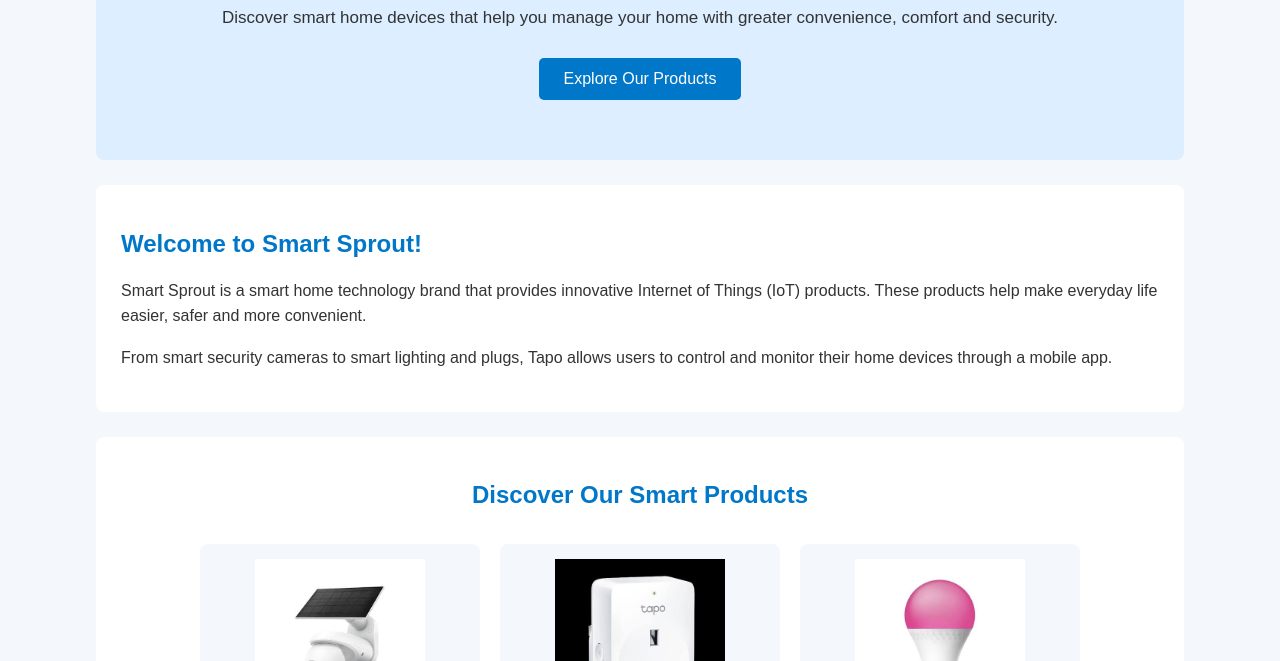
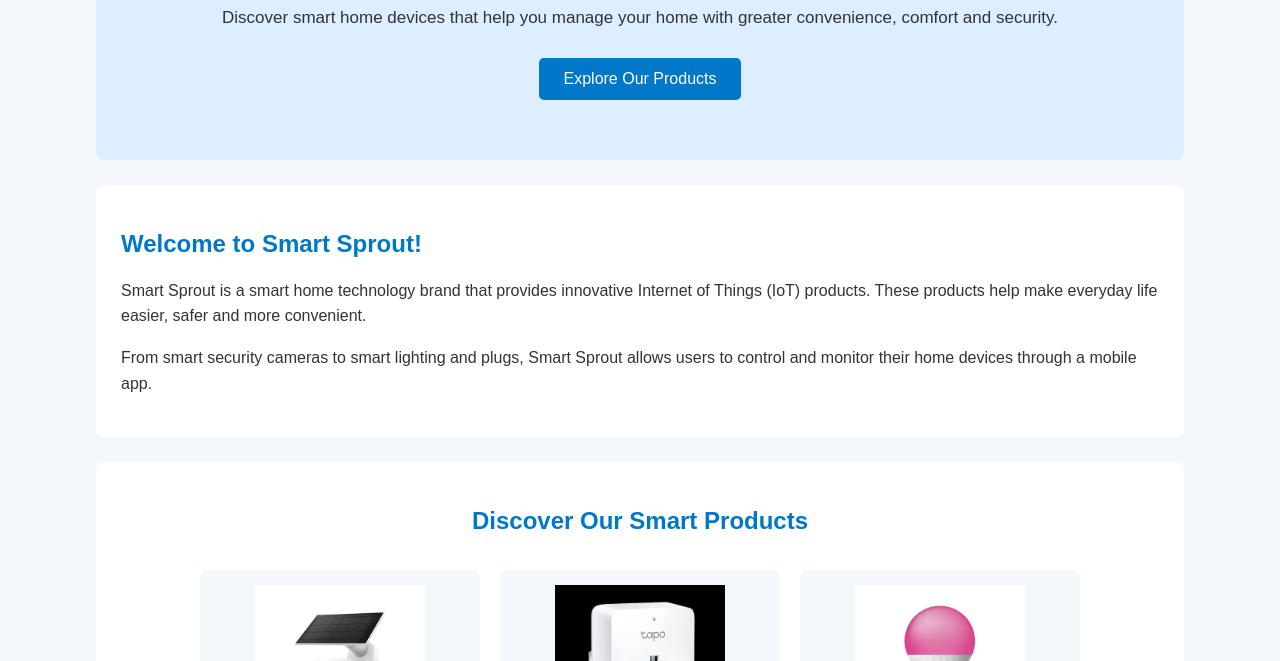
Before and after one commit to jxhanna10/Smart-Sprout, a plain HTML site: page index.html in a window 1280 px wide. Shown: the part 439-1100 px from the top of the page. Drawn offline with Linux system fonts and the light colour scheme.

Commit message:
Fix HTML encoding issues in index.html

```diff
--- a/index.html
+++ b/index.html
@@ -45,7 +45,7 @@
         </p>
         <p>
             From smart security cameras to smart lighting
-            and plugs, Tapo allows users to control and
+            and plugs, Smart Sprout allows users to control and
             monitor their home devices through a mobile app.
         </p>
     </section>
```
